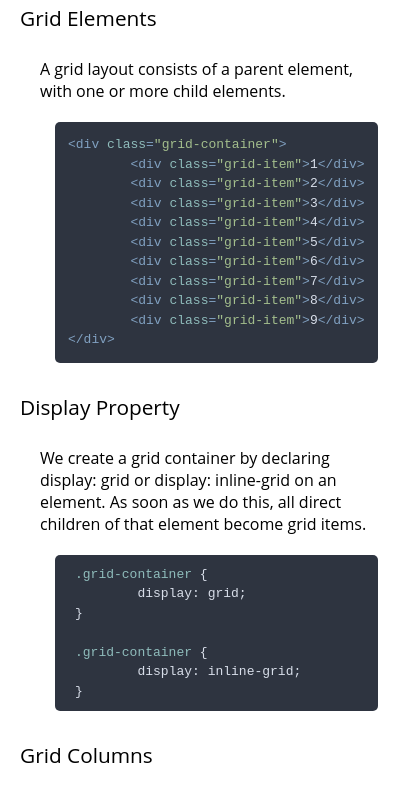
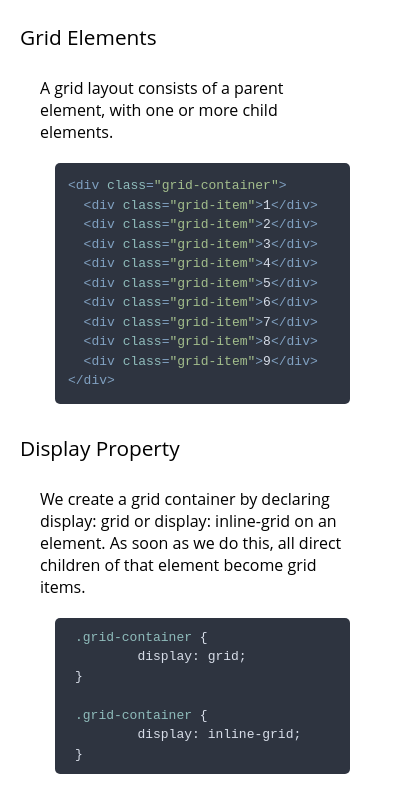
Before and after one commit to stephanlamoureux/technical-doc, a plain HTML site: page index.html in a window 390 px wide. Shown: the part 1180-1972 px from the top of the page, 418 px wide, since content can reach past the window. Drawn offline with nearby package versions, Linux system fonts and the light colour scheme.

Commit message:
adjust code examples and text shadow

```diff
--- a/main.css
+++ b/main.css
@@ -88,6 +88,7 @@ header {
 	background-color: #A3BE8C;
 	color: white;
 	border-top-right-radius: .78rem;
+	text-shadow: 0px 4px 3px rgba(0,0,0,0.4), 0px 8px 13px rgba(0,0,0,0.1), 0px 18px 23px rgba(0,0,0,0.1);
 }
 
 /* Main Section */
@@ -132,7 +133,7 @@ code {
 
 code.html.hljs.xml,
 code.css.hljs {
-	padding: 10px 0 10px 20px;
+	padding: 10px 20px 10px 20px;
 }
 
 
@@ -215,9 +216,14 @@ footer a:hover {
 	}
 }
 
-@media screen and (max-device-width: 767px) {
-	nav {
-		overflow-y: auto;
+@media screen and (max-width: 1023px) {
+	.wrapper {
+		grid-column-gap: 40px;
+	}
+
+	main {
+		padding: 25px 20px 0 20px;
+		margin: 0;
 	}
 }
 
@@ -262,14 +268,3 @@ footer a:hover {
 		border-bottom-right-radius: 0;
 	}
 }
-
-@media screen and (max-width: 1023px) {
-	.wrapper {
-		grid-column-gap: 40px;
-	}
-
-	main {
-		padding: 25px 20px 0 20px;
-		margin: 0;
-	}
-}
```
Also changed, not shown: index.html (+39 -16 lines).
